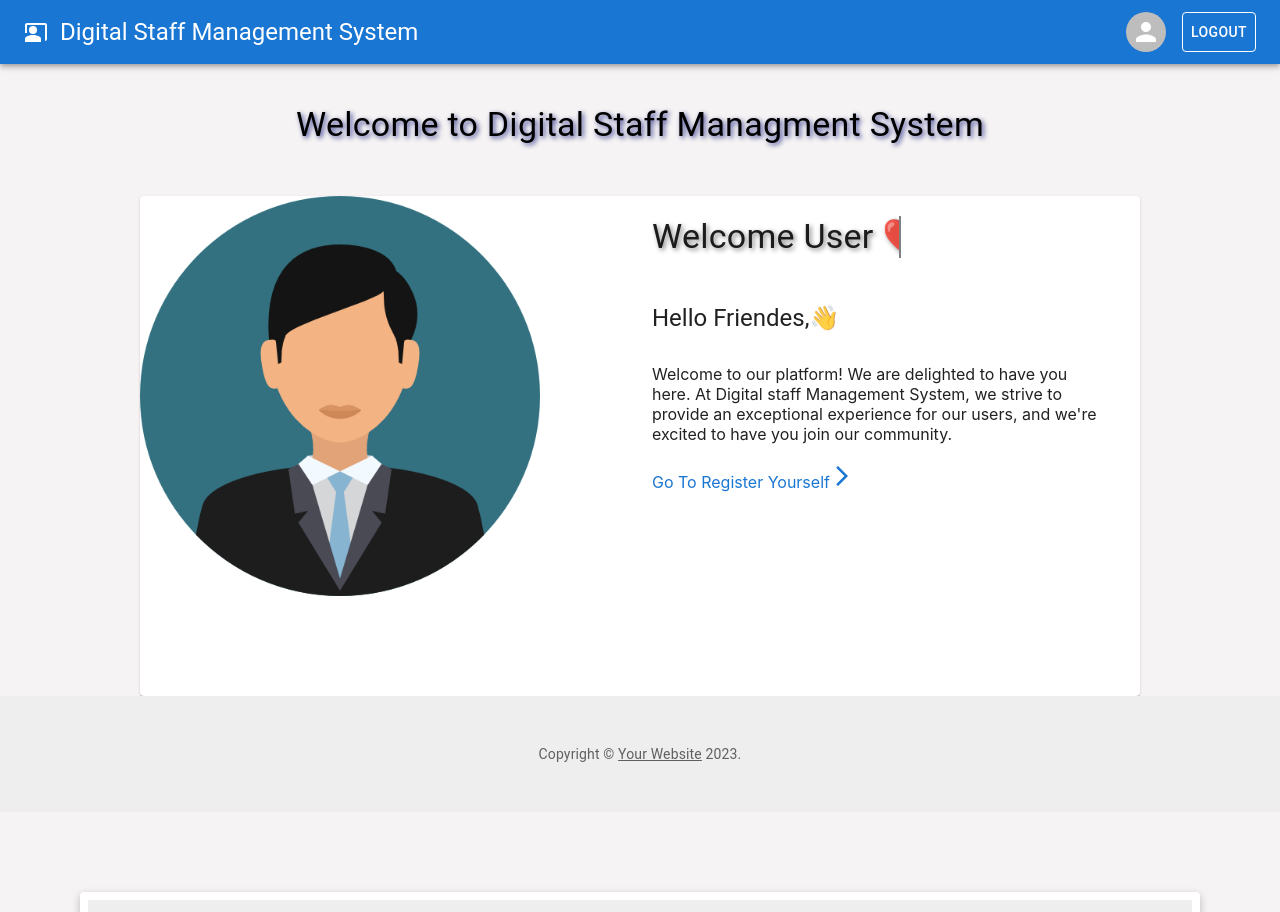
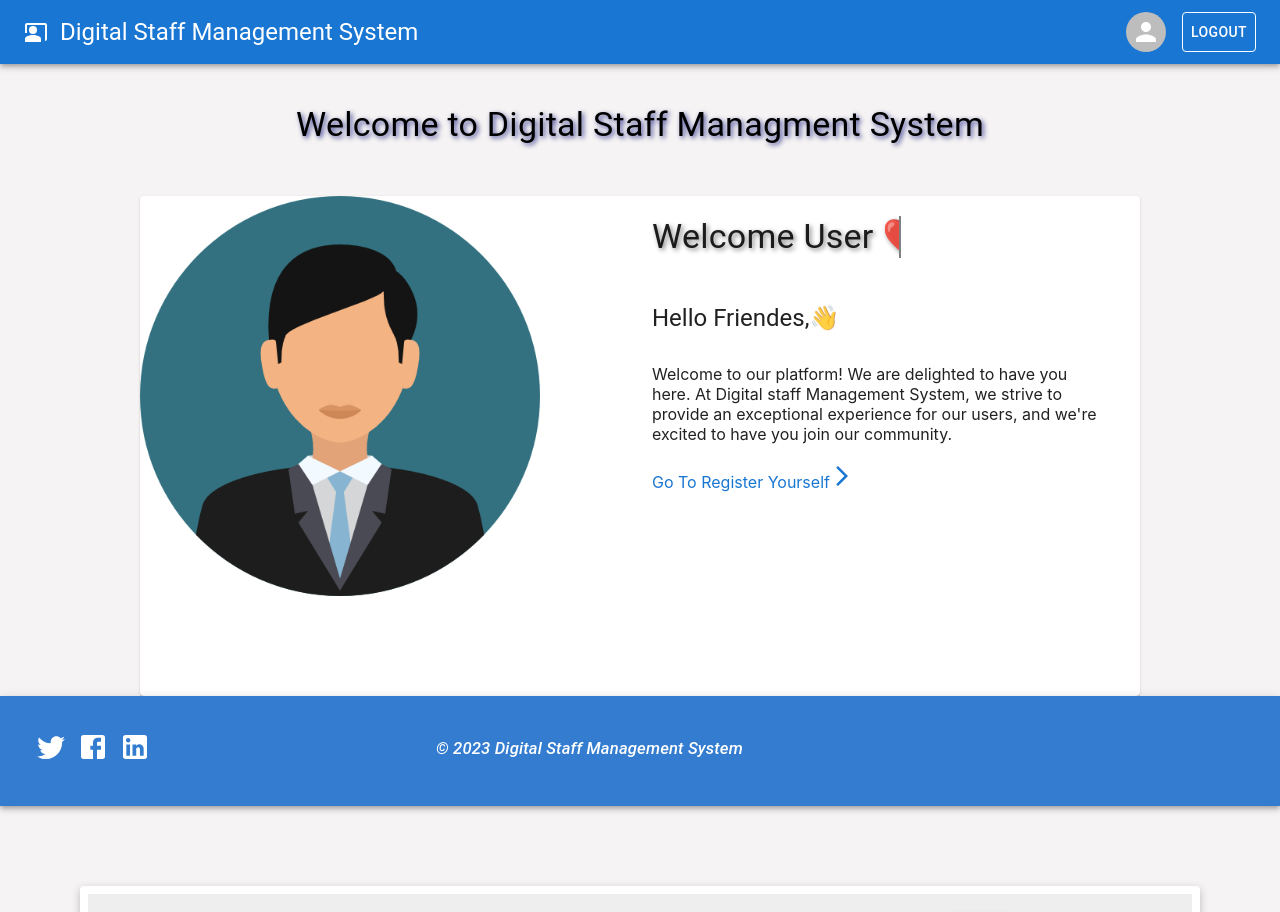
Before and after one commit to sukanyamohanty143/Digital-Staff-Management-System., a React (Create React App) app: page / in a window 1280 px wide. Shown: the top 912 px of the page. Built offline with nearby package versions, Linux system fonts and the light colour scheme; no server answers.

Commit message:
Change text

```diff
--- a/src/App.js
+++ b/src/App.js
@@ -1,19 +1,16 @@
 
 
 import "./App.css";
-import Footer from "./Components/Pages/Footer";
-import Header from './Components/Pages/Header';
+// import Header from './Components/Pages/Header';
 import Routing from "./Components/Routing/Routing";
 import Supervisor from "./Components/Pages/SupervisorComponent/Supervisor";
 // import SupervisorCom from "./Components/Pages/Supervisor/SupervisorCom";
 function App() {
     return (
         <>
-            <Header/>
+            {/* <Header/> */}
             <Routing/>
-            <Footer />
-            {/* <Outer/> */}
-            {/* <Table/> */}
+
             <Supervisor/>
 
         </>
--- a/src/Components/Pages/Footer.js
+++ b/src/Components/Pages/Footer.js
@@ -1,98 +1,65 @@
-// import React, { useState } from 'react';
-// import { Typography, AppBar, Grid, Stack } from '@mui/material';
-// import { Button, Dialog, DialogContentText, DialogContent, DialogActions } from "@mui/material";
-// import TwitterIcon from '@mui/icons-material/Twitter';
-// import FacebookIcon from '@mui/icons-material/Facebook';
-// import LinkedInIcon from '@mui/icons-material/LinkedIn';
+import React, { useState } from 'react';
+import { Typography, AppBar, Grid, Stack } from '@mui/material';
+import { Button, Dialog, DialogContentText, DialogContent, DialogActions } from "@mui/material";
+import TwitterIcon from '@mui/icons-material/Twitter';
+import FacebookIcon from '@mui/icons-material/Facebook';
+import LinkedInIcon from '@mui/icons-material/LinkedIn';
 
 
 
-// function Footer() {
-//     const [open, setOpen] = useState(false);
+function Footer() {
+    const [open, setOpen] = useState(false);
 
-//     const functionOpen = () => {
-//         setOpen(true);
-//     }
+    const functionOpen = () => {
+        setOpen(true);
+    }
 
-//     const functionClose = () => {
-//         setOpen(false);
-//     }
-//     const footerStyle = {
-//         position: 'fixed',
-//         bottom: 0,
-//         backgroundColor: '#337CCF',
-//         padding: '20px',
-//         width: '100%',
+    const functionClose = () => {
+        setOpen(false);
+    }
+    const footerStyle = {
 
-//     };
-//     const iconStyle = {
-//         fontSize: 32,
-//         color: 'white',
-//         marginRight: '10px',
-//     };
-//     return (
-//         <AppBar position="static" style={footerStyle}>
-//             <Typography variant="h6">
-//                 <Stack className="footer-container">
-//                     <Grid container spacing={1}>
-//                         <Grid item xs={4}>
-//                             <Typography variant="h5" style={{ margin: '15px' }}>
-//                                 <TwitterIcon onClick={functionOpen} style={iconStyle} />
-//                                 <FacebookIcon onClick={functionOpen} style={iconStyle} />
-//                                 <LinkedInIcon onClick={functionOpen} style={iconStyle} />
-//                             </Typography>
-//                             <Dialog open={open}  maxWidth="lg">
-//                                 <DialogContent>
-//                                     <DialogContentText>These are Icons for style, it's nothing will do by clicking</DialogContentText>
-//                                 </DialogContent>
-//                                 <DialogActions>
-//                                     <Button onClick={functionClose} color="error" variant="contained">Close</Button>
-//                                 </DialogActions>
-//                             </Dialog>
-//                         </Grid>
-//                         <Grid item xs={8}>
-//                             <p className="footer-text">
-//                                 © 2023 Digital Staff Management System
-//                             </p>
-//                         </Grid>
-//                     </Grid>
-//                 </Stack>
-//             </Typography>
-//         </AppBar>
-//     );
-// }
+        bottom: 0,
+        backgroundColor: '#337CCF',
+        padding: '20px',
+        width: '100%',
 
-// export default Footer;
+    };
+    const iconStyle = {
+        fontSize: 32,
+        color: 'white',
+        marginRight: '10px',
+    };
+    return (
+        <AppBar position="static" style={footerStyle}>
+            <Typography variant="h6">
+                <Stack className="footer-container">
+                    <Grid container spacing={1}>
+                        <Grid item xs={4}>
+                            <Typography variant="h5" style={{ margin: '15px' }}>
+                                <TwitterIcon onClick={functionOpen} style={iconStyle} />
+                                <FacebookIcon onClick={functionOpen} style={iconStyle} />
+                                <LinkedInIcon onClick={functionOpen} style={iconStyle} />
+                            </Typography>
+                            <Dialog open={open}  maxWidth="lg">
+                                <DialogContent>
+                                    <DialogContentText>These are Icons for style, it's nothing will do by clicking</DialogContentText>
+                                </DialogContent>
+                                <DialogActions>
+                                    <Button onClick={functionClose} color="error" variant="contained">Close</Button>
+                                </DialogActions>
+                            </Dialog>
+                        </Grid>
+                        <Grid item xs={8}>
+                            <p className="footer-text">
+                                © 2023 Digital Staff Management System
+                            </p>
+                        </Grid>
+                    </Grid>
+                </Stack>
+            </Typography>
+        </AppBar>
+    );
+}
 
-
-import * as React from "react";
-import Container from "@mui/material/Container";
-import Typography from "@mui/material/Typography";
-import Link from "@mui/material/Link";
-import { Box } from "@mui/material";
-
-export default function Footer() {
-  return (
-    <Box
-      sx={{
-        backgroundColor: (theme) =>
-          theme.palette.mode === "light"
-            ? theme.palette.grey[200]
-            : theme.palette.grey[800],
-        p: 6,
-      }}
-      component="footer"
-    >
-      <Container maxWidth="sm">
-        <Typography variant="body2" color="text.secondary" align="center">
-          {"Copyright © "}
-          <Link color="inherit" href="https://your-website.com/">
-            Your Website
-          </Link>{" "}
-          {new Date().getFullYear()}
-          {"."}
-        </Typography>
-      </Container>
-    </Box>
-  );
-}
+export default Footer;
--- a/src/Components/Pages/SupervisorComponent/DateMenu.js
+++ b/src/Components/Pages/SupervisorComponent/DateMenu.js
@@ -4,7 +4,7 @@ function DateMenu({ handleDropdownChange, selectedRange }) {
         <>
             <Box sx={{ m: "20px" }}>
                 <FormControl sx={{minWidth: 120 }}>
-                    <InputLabel id="demo-simple-select-helper-label">Age</InputLabel>
+                    <InputLabel id="demo-simple-select-helper-label">Date</InputLabel>
                     <Select
                         labelId="demo-simple-select-label"
                         id="demo-simple-select"
--- a/src/Components/Routing/Routing.js
+++ b/src/Components/Routing/Routing.js
@@ -5,12 +5,14 @@ import Home from '../Pages/Home'
 import Registration from '../Pages/Registration'
 import AdminPage from '../Pages/AdminPage/admin'
 import SupervisorPage from '../Pages/SupervisorTracker/SupervisorPage'
-
+import Footer from '../Pages/Footer';
+import Header from '../Pages/Header';
 function Routing() {
 
 
   return (
     <BrowserRouter>
+    <Header/>
       <Routes>
         <Route exact path="/" element={<Home />} />
         <Route exact path="/login" element={<Login />} />
@@ -19,6 +21,8 @@ function Routing() {
         <Route path="/admin" element={<AdminPage />} />
         <Route path="/supervisor" element={<SupervisorPage />} />
       </Routes>
+      <Footer/>
+
     </BrowserRouter>
   );
 }
```
Also changed, not shown: src/Components/Pages/SupervisorComponent/Supervisor.js (+0 -84 lines), src/Components/Pages/SupervisorComponent/Table.js (+0 -56 lines).
